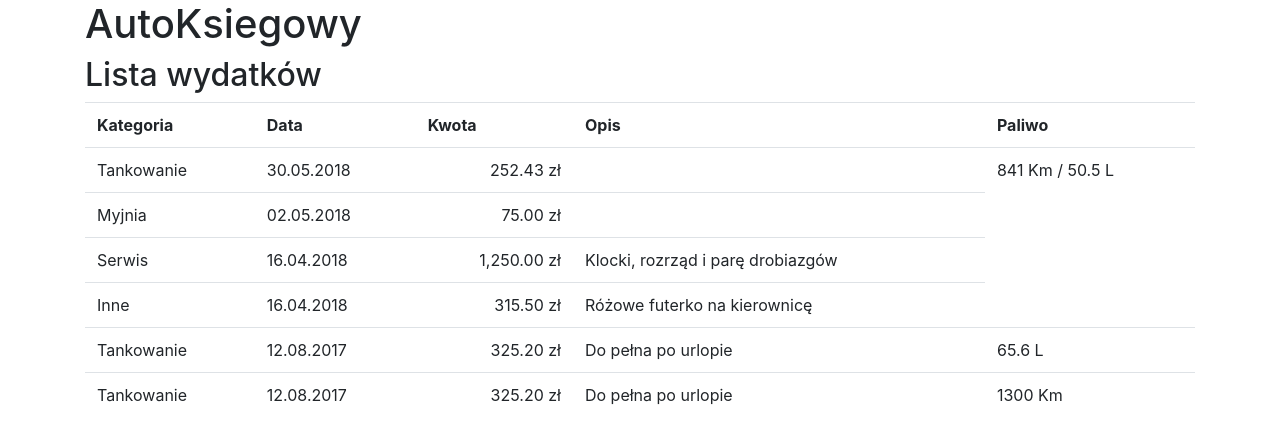
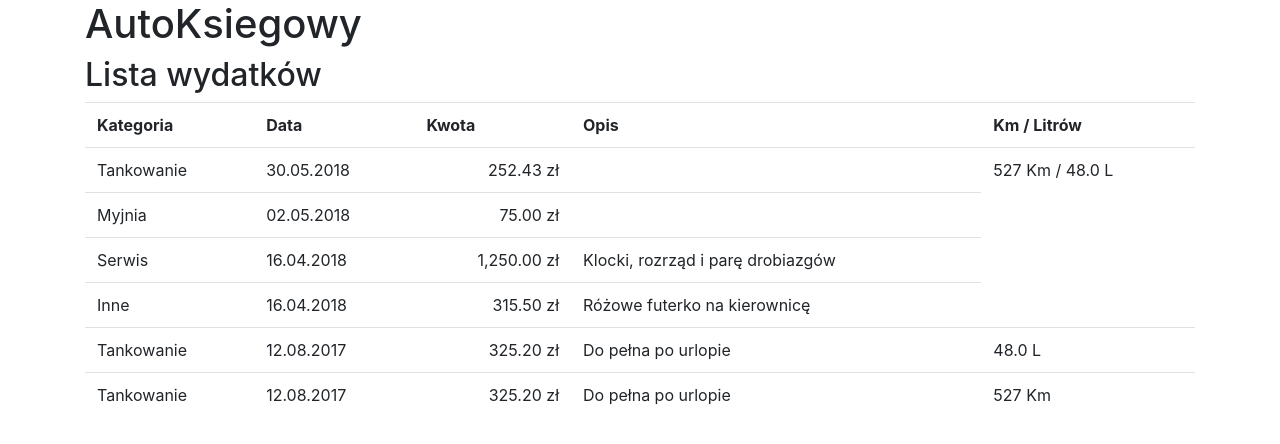
Before and after one commit to szary7846/angular-bzaqth, an Angular app: page / in a window 1280 px wide. Shown: the top 444 px of the page. Built offline with nearby package versions, Linux system fonts and the light colour scheme.

Commit message:
3 files modified, 4 added

```diff
--- a/src/app/app.component.html
+++ b/src/app/app.component.html
@@ -2,33 +2,5 @@
   <h1>
     AutoKsiegowy
   </h1>
-
-  <h2>Lista wydatków</h2>
-  <table class="table">
-    <tr>
-        <th>Kategoria</th>
-        <th>Data</th>
-        <th>Kwota</th>
-        <th>Opis</th>
-        <th>Paliwo</th>
-    </tr>
-
-<tr *ngFor="let wydatek of wydatki">
-    <td>{{wydatek.kategoria}}</td>
-   <td>{{wydatek.data | date:'dd.MM.yyyy'}}</td>
-<td class="text-sm-right">{{wydatek.kwota | number:'1.2-2'}} zł</td>
-<td>{{wydatek.opis}}</td>
-
-<td *ngIf="wydatek.ileKm && wydatek.ileLitrow" >{{wydatek.ileKm }} Km /
-{{wydatek.ileLitrow | number:'1.1-1'}} L </td>
-
-<td *ngIf="wydatek.ileLitrow && wydatek.ileKm === '' "  >
-{{wydatek.ileLitrow | number:'1.1-1'}} L </td>
-
-<td *ngIf="wydatek.ileKm && wydatek.ileLitrow === '' "  >
-{{wydatek.ileKm }} Km </td>
-</tr>
-
-</table>
-
+<app-lista-wydatkow> </app-lista-wydatkow>
 </div>
--- a/src/app/app.component.ts
+++ b/src/app/app.component.ts
@@ -1,4 +1,4 @@
-import { Wydatek, KATEGORIE } from './wydatek';
+
 import { Component } from '@angular/core';
 
 @Component({
@@ -7,17 +7,5 @@
   styleUrls: [ './app.component.css' ]
 })
 export class AppComponent  {
-  name = 'Angular';
-   wydatki: Wydatek[];
 
-   ngOnInit() {
-    this.wydatki = [
-        new Wydatek('Tankowanie', 252.43, '', new Date(2018, 4, 30),50.5,841),
-        new Wydatek('Myjnia', 75, '', new Date(2018, 4, 2)),
-        new Wydatek('Serwis', 1250, 'Klocki, rozrząd i parę drobiazgów', new Date(2018, 3, 16)),
-        new Wydatek('Inne', 315.50, 'Różowe futerko na kierownicę', new Date(2018, 3, 16)),
-        new Wydatek('Tankowanie', 325.20, 'Do pełna po urlopie', new Date(2017, 7, 12),65.555,''),
-        new Wydatek('Tankowanie', 325.20, 'Do pełna po urlopie', new Date(2017, 7, 12),'',1300)
-    ];
 }
-}
--- /dev/null
+++ b/src/app/lista-wydatkow.service.ts
@@ -0,0 +1,23 @@
+import { Injectable } from '@angular/core';
+import { Wydatek, KATEGORIE } from './wydatek';
+
+@Injectable()
+export class ListaWydatkowService {
+
+  private wydatki: Wydatek[];
+
+  constructor() {
+    this.wydatki = [
+      new Wydatek('Tankowanie', 252.43, '', new Date(2018, 4, 30),48,527),
+      new Wydatek('Myjnia', 75, '', new Date(2018, 4, 2)),
+      new Wydatek('Serwis', 1250, 'Klocki, rozrząd i parę drobiazgów', new Date(2018, 3, 16),43),
+      new Wydatek('Inne', 315.50, 'Różowe futerko na kierownicę', new Date(2018, 3, 16)),
+      new Wydatek('Tankowanie', 325.20, 'Do pełna po urlopie', new Date(2017, 7, 12),48),
+      new Wydatek('Tankowanie', 325.20, 'Do pełna po urlopie', new Date(2017, 7, 12),'',527)
+    ];
+
+  }
+getWydatki() {
+    return this.wydatki;
+  }
+}
--- /dev/null
+++ b/src/app/lista-wydatkow/lista-wydatkow.component.html
@@ -0,0 +1,28 @@
+
+  <h2>Lista wydatków</h2>
+  <table class="table">
+    <tr>
+        <th>Kategoria</th>
+        <th>Data</th>
+        <th>Kwota</th>
+        <th>Opis</th>
+        <th>Km / Litrów</th>
+    </tr>
+
+<tr *ngFor="let wydatek of wydatki">
+    <td>{{wydatek.kategoria}}</td>
+   <td>{{wydatek.data | date:'dd.MM.yyyy'}}</td>
+<td class="text-sm-right">{{wydatek.kwota | number:'1.2-2'}} zł</td>
+<td>{{wydatek.opis}}</td>
+
+<td *ngIf="wydatek.ileKm && wydatek.ileLitrow && wydatek.kategoria=='Tankowanie' " >{{wydatek.ileKm }} Km /
+{{wydatek.ileLitrow | number:'1.1-1'}} L </td>
+
+<td *ngIf="wydatek.ileLitrow && wydatek.ileKm == null && wydatek.kategoria=='Tankowanie' "  >
+{{wydatek.ileLitrow | number:'1.1-1'}} L </td>
+
+<td *ngIf="wydatek.ileKm && wydatek.ileLitrow === '' && wydatek.kategoria=='Tankowanie' "  >
+{{wydatek.ileKm }} Km </td>
+</tr>
+
+</table>
--- /dev/null
+++ b/src/app/lista-wydatkow/lista-wydatkow.component.ts
@@ -0,0 +1,30 @@
+import { Wydatek, KATEGORIE } from '../wydatek';
+import { ListaWydatkowService } from '../lista-wydatkow.service';
+import { Component, OnInit } from '@angular/core';
+
+@Component({
+  selector: 'app-lista-wydatkow',
+  templateUrl: './lista-wydatkow.component.html',
+  styleUrls: ['./lista-wydatkow.component.css']
+})
+/*
+export class ListaWydatkowComponent implements OnInit {
+
+  constructor() { }
+
+  ngOnInit() {
+  }
+
+}
+*/
+export class ListaWydatkowComponent  {
+  name = 'Angular';
+   wydatki: Wydatek[];
+
+constructor(private ListaWydatkowService: ListaWydatkowService) {
+
+ }
+   ngOnInit() {
+    this.wydatki = this.ListaWydatkowService.getWydatki();
+  }
+}
```
Also changed, not shown: src/app/app.module.ts (+5 -2 lines), src/app/lista-wydatkow/lista-wydatkow.component.css (added).
